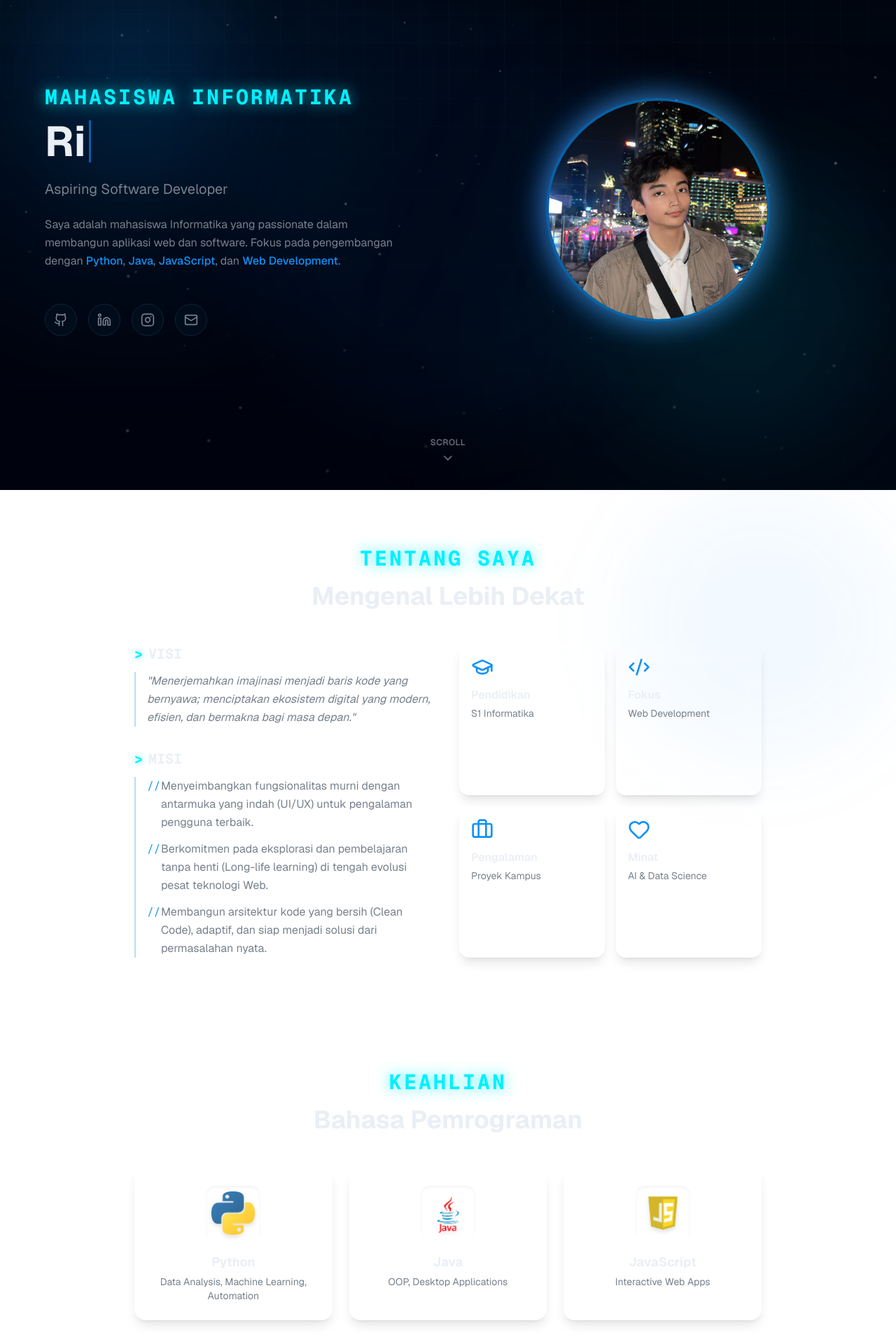
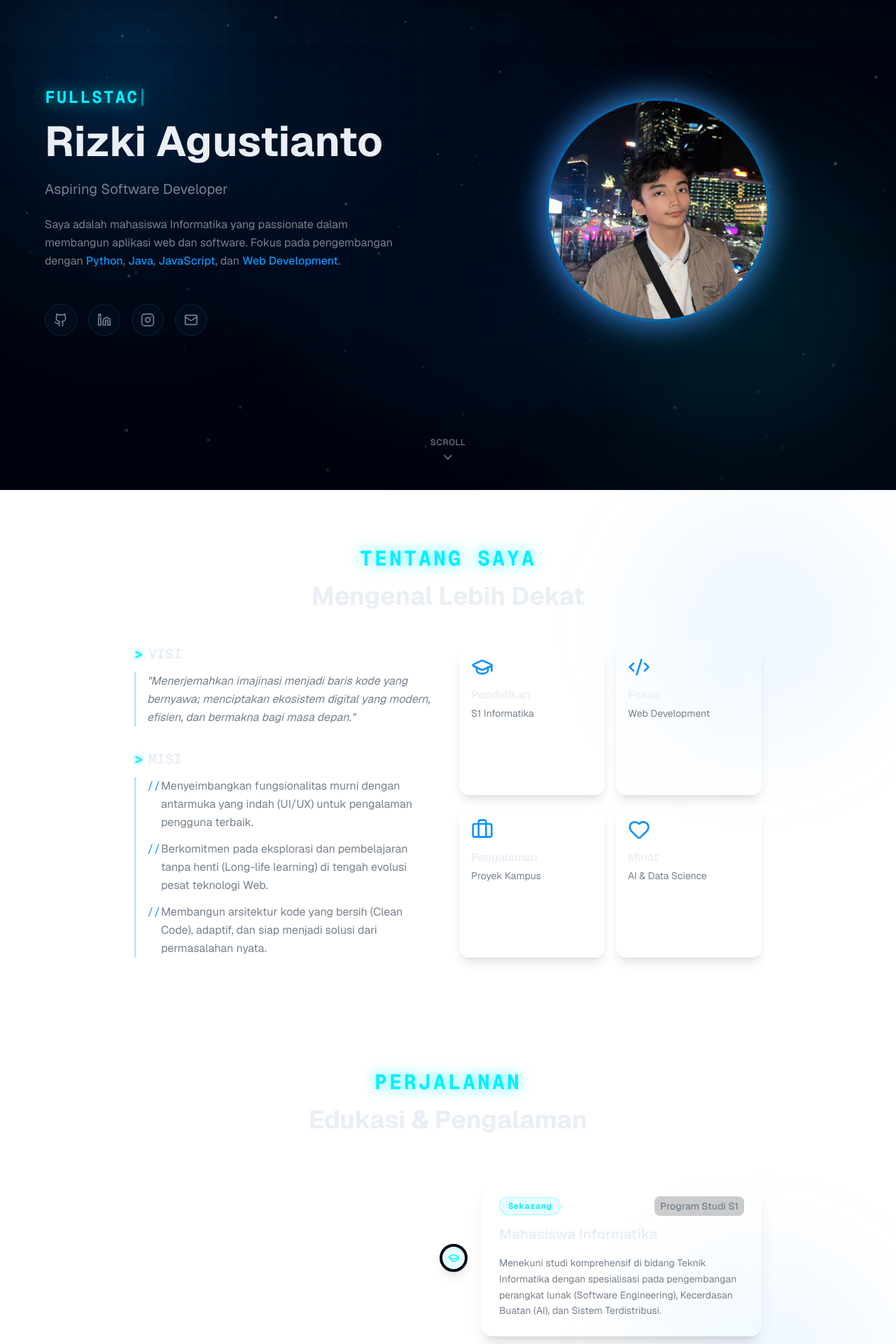
Before and after one commit to Napppz/v0-portfolio-website, a Next.js app: page / in a window 1280 px wide. Shown: the part 100-2020 px from the top of the page at 70% size. Built offline with nearby package versions, Linux system fonts and the light colour scheme.

Commit message:
feat(portfolio): add dynamic typing, experience timeline, and web3forms contact

```diff
--- a/app/page.tsx
+++ b/app/page.tsx
@@ -1,6 +1,7 @@
 import { HeroSection } from "@/components/portfolio/hero-section";
 import { Navbar } from "@/components/portfolio/navbar";
 import { AboutSection } from "@/components/portfolio/about-section";
+import { ExperienceSection } from "@/components/portfolio/experience-section";
 import { SkillsSection } from "@/components/portfolio/skills-section";
 import { ProjectsSection } from "@/components/portfolio/projects-section";
 import { CertificatesSection } from "@/components/portfolio/certificates-section";
@@ -13,6 +14,7 @@ export default function Home() {
       <Navbar />
       <HeroSection />
       <AboutSection />
+      <ExperienceSection />
       <SkillsSection />
       <ProjectsSection />
       <CertificatesSection />
--- a/components/portfolio/contact-section.tsx
+++ b/components/portfolio/contact-section.tsx
@@ -39,13 +39,47 @@ export function ContactSection() {
     e.preventDefault();
     setIsSubmitting(true);
 
-    await new Promise((resolve) => setTimeout(resolve, 1000));
+    try {
+      // Menggunakan Web3Forms API (Tanpa Backend)
+      const WEB3FORMS_KEY = process.env.NEXT_PUBLIC_WEB3FORMS_KEY;
 
-    setIsSubmitting(false);
-    setSubmitted(true);
-    setFormData({ name: "", email: "", message: "" });
+      if (!WEB3FORMS_KEY || WEB3FORMS_KEY === "YOUR_ACCESS_KEY_HERE") {
+        alert("Peringatan: API Key Web3Forms belum diatur di file .env.local!");
+        setIsSubmitting(false);
+        return;
+      }
 
-    setTimeout(() => setSubmitted(false), 3000);
+      const response = await fetch("https://api.web3forms.com/submit", {
+        method: "POST",
+        headers: {
+          "Content-Type": "application/json",
+          Accept: "application/json",
+        },
+        body: JSON.stringify({
+          access_key: WEB3FORMS_KEY,
+          name: formData.name,
+          email: formData.email,
+          message: formData.message,
+          subject: "Pesan Baru dari Website Portofolio",
+        }),
+      });
+
+      const result = await response.json();
+
+      if (result.success) {
+        setSubmitted(true);
+        setFormData({ name: "", email: "", message: "" });
+        setTimeout(() => setSubmitted(false), 5000);
+      } else {
+        console.error("Gagal mengirim:", result);
+        alert("Oops! Pesan gagal terkirim. " + result.message);
+      }
+    } catch (error) {
+      console.error("Error:", error);
+      alert("Terjadi kesalahan koneksi internet.");
+    } finally {
+      setIsSubmitting(false);
+    }
   };
 
   const contactInfo = [
--- /dev/null
+++ b/components/portfolio/experience-section.tsx
@@ -0,0 +1,125 @@
+"use client";
+
+import { motion } from "framer-motion";
+import { Briefcase, GraduationCap, Award, Code2 } from "lucide-react";
+
+export function ExperienceSection() {
+  const experiences = [
+    {
+      id: 1,
+      year: "Sekarang",
+      title: "Mahasiswa Informatika",
+      organization: "Program Studi S1",
+      description: "Menekuni studi komprehensif di bidang Teknik Informatika dengan spesialisasi pada pengembangan perangkat lunak (Software Engineering), Kecerdasan Buatan (AI), dan Sistem Terdistribusi.",
+      icon: GraduationCap,
+      color: "text-[#00f0ff]",
+      bgColor: "bg-[#00f0ff]/10",
+      borderColor: "border-[#00f0ff]/30",
+    },
+    {
+      id: 2,
+      year: "2024",
+      title: "Backend & Golang Bootcamp",
+      organization: "IT Bootcamp Intensif",
+      description: "Menyelesaikan program pelatihan intensif dalam membangun arsitektur backend modern. Fokus pada pembuatan RESTful API, implementasi Database, dan efisiensi kode menggunakan bahasa Golang.",
+      icon: Code2,
+      color: "text-purple-400",
+      bgColor: "bg-purple-400/10",
+      borderColor: "border-purple-400/30",
+    },
+    {
+      id: 3,
+      year: "2024",
+      title: "Sertifikasi CCNA & PCAP",
+      organization: "Cisco & Python Institute",
+      description: "Meraih sertifikasi profesional CCNA (Introduction to Networks) untuk pemahaman mendalam infrastruktur jaringan, serta sertifikasi PCAP untuk penguasaan bahasa pemrograman Python.",
+      icon: Award,
+      color: "text-amber-400",
+      bgColor: "bg-amber-400/10",
+      borderColor: "border-amber-400/30",
+    },
+    {
+      id: 4,
+      year: "2024",
+      title: "Workshop Data & Machine Learning",
+      organization: "Seminar & Workshop AI",
+      description: "Mengeksplorasi tren teknologi masa depan melalui praktik simulasi Machine Learning, pemrosesan dataset besar, dan implementasi Artificial Intelligence di berbagai industri.",
+      icon: Briefcase,
+      color: "text-emerald-400",
+      bgColor: "bg-emerald-400/10",
+      borderColor: "border-emerald-400/30",
+    },
+  ];
+
+  return (
+    <section id="experience" className="py-20 px-6 lg:px-12 relative overflow-hidden">
+      {/* Background decoration */}
+      <div className="absolute top-1/4 right-0 w-96 h-96 bg-primary/5 rounded-full blur-3xl pointer-events-none" />
+      <div className="absolute bottom-1/4 left-0 w-96 h-96 bg-accent/5 rounded-full blur-3xl pointer-events-none" />
+
+      <div className="max-w-4xl mx-auto relative z-10">
+        <motion.div
+           initial={{ opacity: 0, y: 30 }}
+           whileInView={{ opacity: 1, y: 0 }}
+           viewport={{ once: true, margin: "-100px" }}
+           transition={{ duration: 0.6, ease: "easeOut" }}
+           className="mb-16 text-center"
+        >
+          <p className="font-mono text-2xl md:text-3xl font-bold tracking-widest text-[#00f0ff] drop-shadow-[0_0_10px_rgba(0,240,255,0.8)] mb-2 uppercase">
+            PERJALANAN
+          </p>
+          <h2 className="text-3xl md:text-4xl font-bold text-foreground mt-4">
+            Edukasi & Pengalaman
+          </h2>
+        </motion.div>
+
+        {/* Timeline Container */}
+        <div className="relative space-y-8 before:absolute before:inset-0 before:ml-5 before:-translate-x-px md:before:mx-auto md:before:translate-x-0 before:h-full before:w-0.5 before:bg-gradient-to-b before:from-transparent before:via-white/20 before:to-transparent">
+          {experiences.map((exp, index) => (
+            <div key={exp.id} className="relative flex items-center justify-between md:justify-normal md:odd:flex-row-reverse group is-active">
+              {/* Timeline Icon Node */}
+              <motion.div
+                initial={{ opacity: 0, scale: 0.5 }}
+                whileInView={{ opacity: 1, scale: 1 }}
+                viewport={{ once: true, margin: "-50px" }}
+                transition={{ duration: 0.5, delay: 0.2 + index * 0.1, type: "spring", stiffness: 300, damping: 20 }}
+                className={`flex items-center justify-center w-10 h-10 rounded-full border-4 border-background shrink-0 md:order-1 md:group-odd:-translate-x-1/2 md:group-even:translate-x-1/2 shadow-lg z-10 ${exp.bgColor} ${exp.color} backdrop-blur-md`}
+              >
+                <exp.icon className="w-4 h-4" />
+              </motion.div>
+
+              {/* Timeline Card */}
+              <motion.div
+                initial={{ opacity: 0, x: index % 2 === 0 ? 50 : -50, y: 20 }}
+                whileInView={{ opacity: 1, x: 0, y: 0 }}
+                viewport={{ once: true, margin: "-50px" }}
+                transition={{ duration: 0.5, delay: index * 0.15, ease: "easeOut" }}
+                whileHover={{ scale: 1.02, y: -2, transition: { type: "spring", stiffness: 400, damping: 25 } }}
+                className="w-[calc(100%-4rem)] md:w-[calc(50%-3rem)] p-6 rounded-2xl bg-white/5 border border-white/10 backdrop-blur-md shadow-xl hover:bg-white/10 transition-colors duration-300"
+              >
+                <div className="flex flex-col gap-2">
+                  <div className="flex flex-wrap items-center justify-between gap-2 mb-1">
+                    <span className={`px-3 py-1 text-xs font-mono font-bold tracking-wider rounded-full border ${exp.borderColor} ${exp.color} ${exp.bgColor}`}>
+                      {exp.year}
+                    </span>
+                    <span className="text-sm font-medium text-muted-foreground bg-black/20 px-2 py-1 rounded-md">
+                      {exp.organization}
+                    </span>
+                  </div>
+
+                  <h3 className="text-xl font-bold text-foreground group-hover:text-primary transition-colors">
+                    {exp.title}
+                  </h3>
+
+                  <p className="text-muted-foreground mt-2 leading-relaxed text-sm">
+                    {exp.description}
+                  </p>
+                </div>
+              </motion.div>
+            </div>
+          ))}
+        </div>
+      </div>
+    </section>
+  );
+}
--- a/components/portfolio/hero-section.tsx
+++ b/components/portfolio/hero-section.tsx
@@ -7,32 +7,40 @@ import { useState, useEffect } from "react";
 
 export function HeroSection() {
   const [displayText, setDisplayText] = useState("");
-  const fullName = "Rizki Agustianto";
+  const roles = [
+    "Mahasiswa Informatika",
+    "Fullstack Developer",
+    "UI/UX Enthusiast",
+    "AI Researcher"
+  ];
 
   useEffect(() => {
     let timeout: ReturnType<typeof setTimeout>;
-    let currentIndex = 0;
+    let currentRoleIndex = 0;
+    let currentCharIndex = 0;
     let isDeleting = false;
 
     const type = () => {
-      setDisplayText(fullName.slice(0, currentIndex));
+      const currentRole = roles[currentRoleIndex];
+      setDisplayText(currentRole.slice(0, currentCharIndex));
 
-      let typeSpeed = 150; // Kecepatan mengetik
+      let typeSpeed = 100; // Normal typing speed
 
       if (!isDeleting) {
-        if (currentIndex < fullName.length) {
-          currentIndex++;
+        if (currentCharIndex < currentRole.length) {
+          currentCharIndex++;
         } else {
           isDeleting = true;
-          typeSpeed = 3000; // Jeda 3 detik sebelum dihapus
+          typeSpeed = 2500; // Wait 2.5s before deleting
         }
       } else {
-        if (currentIndex > 0) {
-          currentIndex--;
-          typeSpeed = 80; // Kecepatan menghapus teks
+        if (currentCharIndex > 0) {
+          currentCharIndex--;
+          typeSpeed = 40; // Fast deletion
         } else {
           isDeleting = false;
-          typeSpeed = 500; // Jeda sebelum mulai mengetik lagi
+          currentRoleIndex = (currentRoleIndex + 1) % roles.length;
+          typeSpeed = 500; // Pause before typing next word
         }
       }
 
@@ -57,12 +65,12 @@ export function HeroSection() {
         {/* Left Side - Info */}
         <div className="space-y-6 text-center lg:text-left">
           <div className="space-y-4 opacity-0 animate-fade-in-left">
-            <p className="font-mono text-2xl md:text-3xl font-bold tracking-widest text-[#00f0ff] drop-shadow-[0_0_10px_rgba(0,240,255,0.8)] mb-2 uppercase">
-              MAHASISWA INFORMATIKA
+            <p className="font-mono text-xl md:text-2xl font-bold tracking-widest text-[#00f0ff] drop-shadow-[0_0_10px_rgba(0,240,255,0.8)] mb-2 uppercase flex justify-center lg:justify-start items-center min-h-[36px]">
+              <span>{displayText}</span>
+              <span className="w-[3px] h-[24px] bg-[#00f0ff] ml-1 animate-pulse"></span>
             </p>
             <h1 className="text-4xl md:text-6xl font-bold text-foreground leading-tight text-balance flex justify-center lg:justify-start items-center">
-              <span>{displayText}</span>
-              <span className="w-[3px] h-[40px] md:h-[60px] bg-primary ml-1 animate-pulse"></span>
+              Rizki Agustianto
             </h1>
             <p className="text-xl text-muted-foreground">
               Aspiring Software Developer
```
